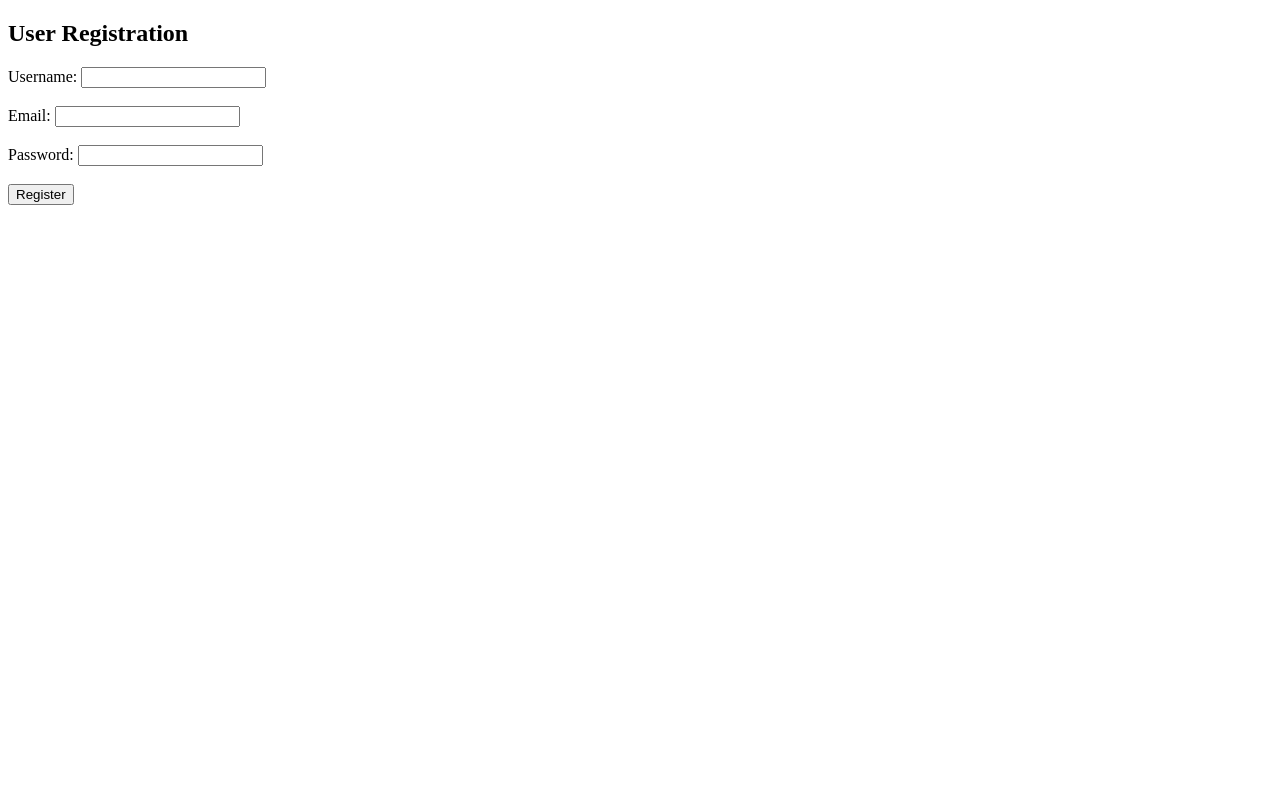
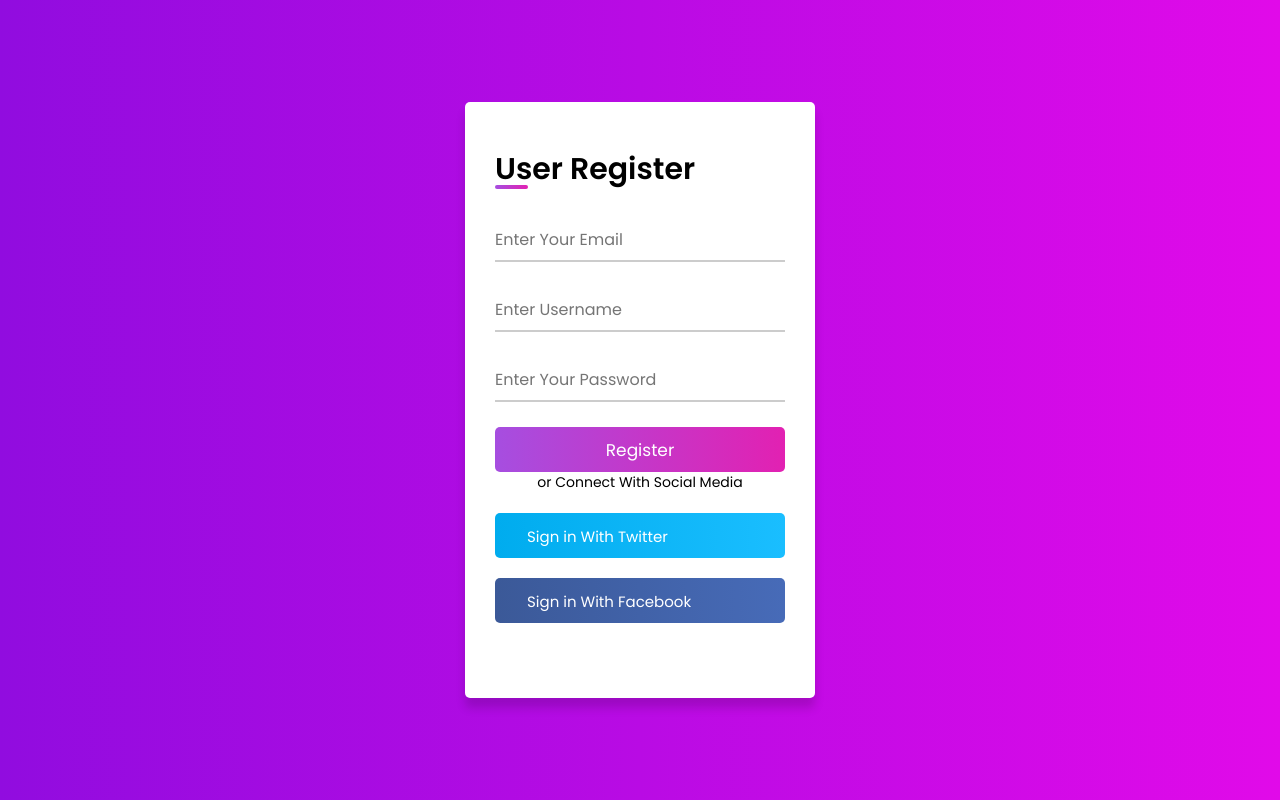
Before and after one commit to voidumesha/CodeAlpha_basic_social_media_platform, a website: page public/userRegistration.html in a window 1280 px wide. Drawn offline with Linux system fonts and the light colour scheme.

Commit message:
reg created

```diff
--- a/public/userRegistration.html
+++ b/public/userRegistration.html
@@ -1,21 +1,38 @@
 <!DOCTYPE html>
 <html>
 <head>
+    <link rel="stylesheet" href="userLogin.css">
     <title>User Registration</title>
 </head>
 <body>
-    <h2>User Registration</h2>
-    <form action="submit_registration.php" method="POST">
-        <label for="username">Username:</label>
-        <input type="text" id="username" name="username" required><br><br>
+    <div class="container">
+        <form action="#">
+          <div class="title">User Register</div>
+          <div class="input-box underline">
+            <input type="text" placeholder="Enter Your Email" required>
+            <div class="underline"></div>
+          </div>
+          <div class="input-box underline">
+            <input type="text" placeholder="Enter Username" required>
+            <div class="underline"></div>
+          </div>
+          <div class="input-box">
+            <input type="password" placeholder="Enter Your Password" required>
+            <div class="underline"></div>
+          </div>
 
-        <label for="email">Email:</label>
-        <input type="email" id="email" name="email" required><br><br>
+          <div class="input-box button2">
+            <input type="submit" name="" value="Register" onclick="window.location.href='#'">
 
-        <label for="password">Password:</label>
-        <input type="password" id="password" name="password" required><br><br>
-
-        <input type="submit" value="Register">
-    </form>
+          </div>
+        </form>
+          <div class="option">or Connect With Social Media</div>
+          <div class="twitter">
+            <a href="#"><i class="fab fa-twitter"></i>Sign in With Twitter</a>
+          </div>
+          <div class="facebook">
+            <a href="#"><i class="fab fa-facebook-f"></i>Sign in With Facebook</a>
+          </div>
+      </div>
 </body>
 </html>
```
Also changed, not shown: public/index.html (+1 -1 lines), public/userLogin.html (renamed from public/userProfile.html, +1 -1 lines), public/userLogin.css (renamed from public/userProfile.css).
